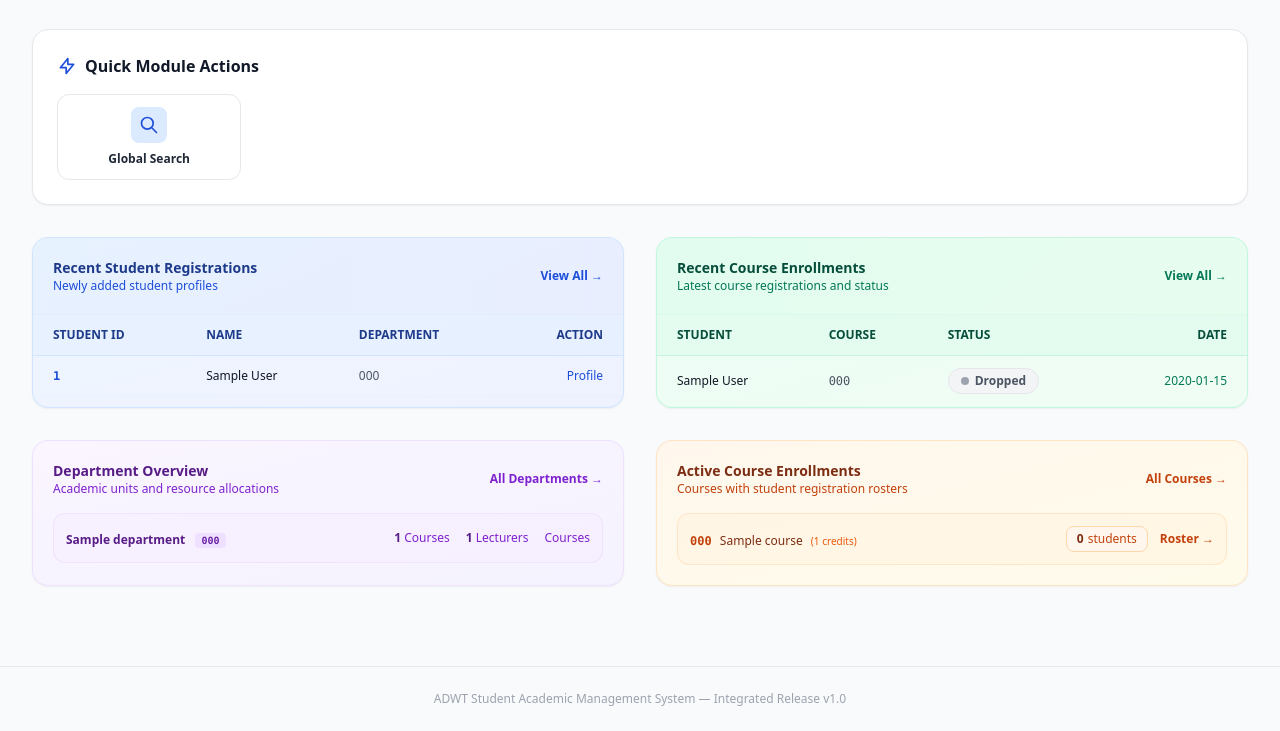
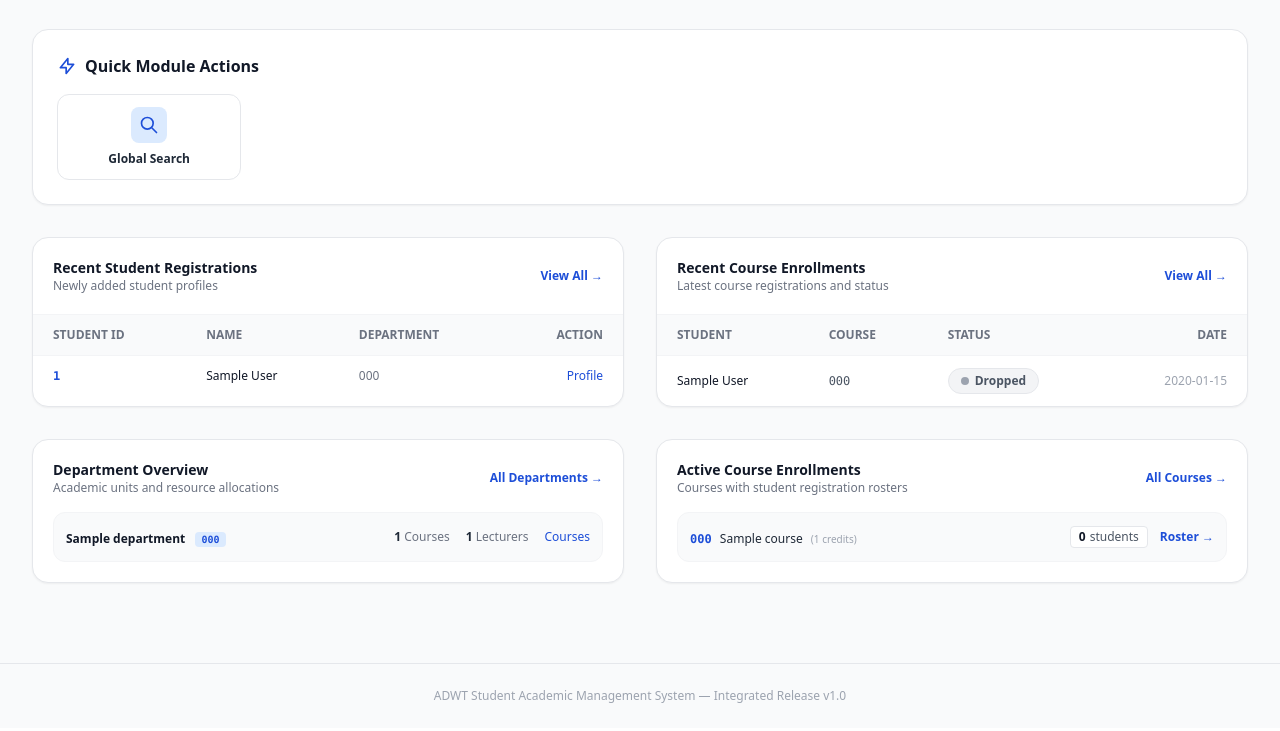
Before and after one commit to fredericIT/ADWT-Student-Academic-Management-System, a PHP site: page / in a window 1280 px wide. Shown: the part 455-1186 px from the top of the page. After the commit the page ends 1158 px from the top, so only its background shows below. Run offline with PHP 8.4, Linux system fonts and the light colour scheme; the visitor is signed in with stand-in values (Sample User, id 1); tables that the repository leaves empty hold one stand-in row (values such as "Sample post"); some libraries are stand-ins or nearby versions.

```diff
--- a/public/index.php
+++ b/public/index.php
@@ -84,6 +84,7 @@ $router->post('/students',                               [StudentController::cla
 $router->get('/students/{id}',                           [StudentController::class, 'show']);
 $router->get('/students/{id}/edit',                      [StudentController::class, 'edit']);
 $router->post('/students/{id}',                          [StudentController::class, 'update']);
+$router->post('/students/{id}/delete',                   [StudentController::class, 'destroy']);
 $router->get('/profile',                                 [StudentController::class, 'profile']);
 $router->post('/profile',                                [StudentController::class, 'profile']);
 
@@ -101,6 +102,7 @@ $router->get('/departments/create',                      [DepartmentController::
 $router->post('/departments',                            [DepartmentController::class, 'store']);
 $router->get('/departments/{id}/edit',                   [DepartmentController::class, 'edit']);
 $router->post('/departments/{id}',                       [DepartmentController::class, 'update']);
+$router->post('/departments/{id}/delete',                [DepartmentController::class, 'destroy']);
 $router->get('/departments/{id}/courses',                [DepartmentController::class, 'courses']);
 $router->get('/departments/{id}/lecturers',              [DepartmentController::class, 'lecturers']);
 
@@ -110,6 +112,7 @@ $router->get('/courses/create',                          [CourseController::clas
 $router->post('/courses',                                [CourseController::class, 'store']);
 $router->get('/courses/{id}/edit',                       [CourseController::class, 'edit']);
 $router->post('/courses/{id}',                           [CourseController::class, 'update']);
+$router->post('/courses/{id}/delete',                    [CourseController::class, 'destroy']);
 $router->post('/courses/{id}/assign-lecturer',           [CourseController::class, 'assignLecturer']);
 $router->post('/courses/{id}/remove-lecturer',           [CourseController::class, 'removeLecturer']);
 
@@ -119,6 +122,7 @@ $router->get('/lecturers/create',                        [LecturerController::cl
 $router->post('/lecturers',                              [LecturerController::class, 'store']);
 $router->get('/lecturers/{id}/edit',                     [LecturerController::class, 'edit']);
 $router->post('/lecturers/{id}',                         [LecturerController::class, 'update']);
+$router->post('/lecturers/{id}/delete',                  [LecturerController::class, 'destroy']);
 $router->get('/lecturers/{id}/courses',                  [LecturerController::class, 'courses']);
 $router->post('/lecturers/{id}/associate-department',    [LecturerController::class, 'associateDepartment']);
 $router->get('/my-assigned-courses',                     [LecturerController::class, 'myCourses']);
@@ -129,6 +133,7 @@ $router->get('/results/record',                          [ResultController::clas
 $router->post('/results/record',                         [ResultController::class, 'store']);
 $router->get('/results/{id}/edit',                       [ResultController::class, 'edit']);
 $router->post('/results/{id}',                           [ResultController::class, 'update']);
+$router->post('/results/{id}/delete',                    [ResultController::class, 'destroy']);
 $router->get('/students/{id}/results',                   [ResultController::class, 'studentResults']);
 $router->get('/courses/{id}/results',                    [ResultController::class, 'courseResults']);
 
--- a/src/Services/AcademicService.php
+++ b/src/Services/AcademicService.php
@@ -213,6 +213,11 @@ class AcademicService
         return Grade::findAll();
     }
 
+    public function deleteGrade(Grade $grade): bool
+    {
+        return $grade->delete();
+    }
+
     /**
      * Compute high-level academic statistics across the system.
      *
--- a/views/dashboard/index.php
+++ b/views/dashboard/index.php
@@ -226,21 +226,21 @@ $role = Auth::getRole();
 <!-- 2-Column Feed: Recent Students & Recent Enrollments -->
 <div class="grid grid-cols-1 lg:grid-cols-2 gap-8 mb-8">
     <!-- Recent Students Table -->
-    <div class="bg-gradient-to-br from-blue-50 to-indigo-50 rounded-2xl border border-blue-200/60 shadow-sm overflow-hidden flex flex-col">
-        <div class="p-5 border-b border-blue-100/50 flex items-center justify-between bg-gradient-to-r from-blue-100/40 to-indigo-100/40">
+    <div class="bg-white rounded-2xl border border-gray-200 shadow-sm overflow-hidden flex flex-col">
+        <div class="p-5 border-b border-gray-100 flex items-center justify-between">
             <div>
-                <h3 class="font-bold text-blue-900 text-sm">Recent Student Registrations</h3>
-                <p class="text-xs text-blue-700">Newly added student profiles</p>
+                <h3 class="font-bold text-gray-900 text-sm">Recent Student Registrations</h3>
+                <p class="text-xs text-gray-500">Newly added student profiles</p>
             </div>
-            <a href="/students" class="text-xs font-semibold text-blue-700 hover:text-blue-900 hover:underline">View All →</a>
+            <a href="/students" class="text-xs font-semibold text-brand hover:underline">View All →</a>
         </div>
 
         <div class="overflow-x-auto flex-1">
             <?php if (empty($recentStudents)): ?>
-                <div class="p-8 text-center text-blue-400 text-xs">No students registered yet.</div>
+                <div class="p-8 text-center text-gray-400 text-xs">No students registered yet.</div>
             <?php else: ?>
                 <table class="w-full text-left text-xs">
-                    <thead class="bg-blue-100/40 border-b border-blue-200/50 text-blue-900 uppercase font-semibold">
+                    <thead class="bg-gray-50 border-b border-gray-100 text-gray-500 uppercase font-semibold">
                         <tr>
                             <th class="px-5 py-3">Student ID</th>
                             <th class="px-5 py-3">Name</th>
@@ -252,18 +252,18 @@ $role = Auth::getRole();
                         <?php foreach ($recentStudents as $st):
                             $dept = $st->getDepartment();
                         ?>
-                            <tr class="hover:bg-blue-100/30 transition-colors border-b border-blue-100/30">
-                                <td class="px-5 py-3 font-mono font-semibold text-blue-700">
+                            <tr class="hover:bg-gray-50/80 transition-colors">
+                                <td class="px-5 py-3 font-mono font-semibold text-brand">
                                     <?= htmlspecialchars($st->studentId) ?>
                                 </td>
                                 <td class="px-5 py-3 font-medium text-gray-900">
                                     <?= htmlspecialchars($st->getFullName()) ?>
                                 </td>
-                                <td class="px-5 py-3 text-gray-600">
+                                <td class="px-5 py-3 text-gray-500">
                                     <?= $dept ? htmlspecialchars($dept->code) : '—' ?>
                                 </td>
                                 <td class="px-5 py-3 text-right">
-                                    <a href="/students/<?= $st->id ?>" class="text-blue-700 hover:text-blue-900 hover:underline font-medium">Profile</a>
+                                    <a href="/students/<?= $st->id ?>" class="text-brand hover:underline font-medium">Profile</a>
                                 </td>
                             </tr>
                         <?php endforeach; ?>
@@ -274,21 +274,21 @@ $role = Auth::getRole();
     </div>
 
     <!-- Recent Enrollments Table -->
-    <div class="bg-gradient-to-br from-emerald-50 to-green-50 rounded-2xl border border-emerald-200/60 shadow-sm overflow-hidden flex flex-col">
-        <div class="p-5 border-b border-emerald-100/50 flex items-center justify-between bg-gradient-to-r from-emerald-100/40 to-green-100/40">
+    <div class="bg-white rounded-2xl border border-gray-200 shadow-sm overflow-hidden flex flex-col">
+        <div class="p-5 border-b border-gray-100 flex items-center justify-between">
             <div>
-                <h3 class="font-bold text-emerald-900 text-sm">Recent Course Enrollments</h3>
-                <p class="text-xs text-emerald-700">Latest course registrations and status</p>
+                <h3 class="font-bold text-gray-900 text-sm">Recent Course Enrollments</h3>
+                <p class="text-xs text-gray-500">Latest course registrations and status</p>
             </div>
-            <a href="/enrollments" class="text-xs font-semibold text-emerald-700 hover:text-emerald-900 hover:underline">View All →</a>
+            <a href="/enrollments" class="text-xs font-semibold text-brand hover:underline">View All →</a>
         </div>
 
         <div class="overflow-x-auto flex-1">
             <?php if (empty($recentEnrollments)): ?>
-                <div class="p-8 text-center text-emerald-400 text-xs">No course enrollments recorded yet.</div>
+                <div class="p-8 text-center text-gray-400 text-xs">No course enrollments recorded yet.</div>
             <?php else: ?>
                 <table class="w-full text-left text-xs">
-                    <thead class="bg-emerald-100/40 border-b border-emerald-200/50 text-emerald-900 uppercase font-semibold">
+                    <thead class="bg-gray-50 border-b border-gray-100 text-gray-500 uppercase font-semibold">
                         <tr>
                             <th class="px-5 py-3">Student</th>
                             <th class="px-5 py-3">Course</th>
@@ -302,17 +302,17 @@ $role = Auth::getRole();
                             $st         = $item['student'];
                             $cr         = $item['course'];
                         ?>
-                            <tr class="hover:bg-emerald-100/30 transition-colors border-b border-emerald-100/30">
+                            <tr class="hover:bg-gray-50/80 transition-colors">
                                 <td class="px-5 py-3 font-medium text-gray-900">
-                                    <?= $st ? htmlspecialchars($st->getFullName()) : '<span class="text-emerald-400">Unknown</span>' ?>
+                                    <?= $st ? htmlspecialchars($st->getFullName()) : '<span class="text-gray-400">Unknown</span>' ?>
                                 </td>
                                 <td class="px-5 py-3 text-gray-600 font-mono">
                                     <?= $cr ? htmlspecialchars($cr->code) : '—' ?>
                                 </td>
                                 <td class="px-5 py-3">
                                     <?php if ($enrollment->isActive()): ?>
-                                        <span class="inline-flex items-center gap-1.5 px-3 py-1 rounded-full text-xs font-semibold bg-emerald-50 text-emerald-800 border border-emerald-300">
-                                            <span class="flex h-2 w-2 rounded-full bg-emerald-500 animate-pulse"></span>
+                                        <span class="inline-flex items-center gap-1.5 px-3 py-1 rounded-full text-xs font-semibold bg-green-50 text-green-800 border border-green-200">
+                                            <span class="flex h-2 w-2 rounded-full bg-green-500 animate-pulse"></span>
                                             <span>Active</span>
                                         </span>
                                     <?php else: ?>
@@ -322,7 +322,7 @@ $role = Auth::getRole();
                                         </span>
                                     <?php endif; ?>
                                 </td>
-                                <td class="px-5 py-3 text-right text-emerald-700 font-medium">
+                                <td class="px-5 py-3 text-right text-gray-400">
                                     <?= substr($enrollment->enrollmentDate ?? '', 0, 10) ?>
                                 </td>
                             </tr>
@@ -337,30 +337,30 @@ $role = Auth::getRole();
 <!-- Department Overview & Course Roster Cards -->
 <div class="grid grid-cols-1 lg:grid-cols-2 gap-8">
     <!-- Departments Breakdown -->
-    <div class="bg-gradient-to-br from-purple-50 to-violet-50 rounded-2xl border border-purple-200/60 shadow-sm p-5">
+    <div class="bg-white rounded-2xl border border-gray-200 shadow-sm p-5">
         <div class="flex items-center justify-between mb-4">
             <div>
-                <h3 class="font-bold text-purple-900 text-sm">Department Overview</h3>
-                <p class="text-xs text-purple-700">Academic units and resource allocations</p>
+                <h3 class="font-bold text-gray-900 text-sm">Department Overview</h3>
+                <p class="text-xs text-gray-500">Academic units and resource allocations</p>
             </div>
-            <a href="/departments" class="text-xs font-semibold text-purple-700 hover:text-purple-900 hover:underline">All Departments →</a>
+            <a href="/departments" class="text-xs font-semibold text-brand hover:underline">All Departments →</a>
         </div>
         <div class="space-y-3">
             <?php if (empty($departmentBreakdown)): ?>
-                <p class="text-purple-400 text-xs py-4 text-center">No departments found.</p>
+                <p class="text-gray-400 text-xs py-4 text-center">No departments found.</p>
             <?php else: ?>
                 <?php foreach ($departmentBreakdown as $dItem):
                     $dept = $dItem['department'];
                 ?>
-                    <div class="flex items-center justify-between p-3 rounded-xl bg-purple-100/30 border border-purple-200/50 hover:bg-purple-100/50 transition-colors">
+                    <div class="flex items-center justify-between p-3 rounded-xl bg-gray-50 border border-gray-100 hover:bg-blue-50/40 transition-colors">
                         <div>
-                            <span class="font-bold text-purple-900 text-xs"><?= htmlspecialchars($dept->name) ?></span>
-                            <span class="ml-1.5 px-1.5 py-0.5 rounded bg-purple-200/60 text-purple-800 font-mono text-[10px] font-bold"><?= htmlspecialchars($dept->code) ?></span>
+                            <span class="font-bold text-gray-900 text-xs"><?= htmlspecialchars($dept->name) ?></span>
+                            <span class="ml-1.5 px-1.5 py-0.5 rounded bg-blue-100 text-brand font-mono text-[10px] font-bold"><?= htmlspecialchars($dept->code) ?></span>
                         </div>
-                        <div class="flex items-center gap-4 text-xs text-purple-700">
-                            <span><strong class="text-purple-900"><?= $dItem['course_count'] ?></strong> Courses</span>
-                            <span><strong class="text-purple-900"><?= $dItem['lecturer_count'] ?></strong> Lecturers</span>
-                            <a href="/departments/<?= $dept->id ?>/courses" class="text-purple-700 hover:text-purple-900 hover:underline text-xs font-medium">Courses</a>
+                        <div class="flex items-center gap-4 text-xs text-gray-500">
+                            <span><strong class="text-gray-800"><?= $dItem['course_count'] ?></strong> Courses</span>
+                            <span><strong class="text-gray-800"><?= $dItem['lecturer_count'] ?></strong> Lecturers</span>
+                            <a href="/departments/<?= $dept->id ?>/courses" class="text-brand hover:underline text-xs font-medium">Courses</a>
                         </div>
                     </div>
                 <?php endforeach; ?>
@@ -369,34 +369,34 @@ $role = Auth::getRole();
     </div>
 
     <!-- Course Enrollment Density -->
-    <div class="bg-gradient-to-br from-orange-50 to-amber-50 rounded-2xl border border-orange-200/60 shadow-sm p-5">
+    <div class="bg-white rounded-2xl border border-gray-200 shadow-sm p-5">
         <div class="flex items-center justify-between mb-4">
             <div>
-                <h3 class="font-bold text-orange-900 text-sm">Active Course Enrollments</h3>
-                <p class="text-xs text-orange-700">Courses with student registration rosters</p>
+                <h3 class="font-bold text-gray-900 text-sm">Active Course Enrollments</h3>
+                <p class="text-xs text-gray-500">Courses with student registration rosters</p>
             </div>
-            <a href="/courses" class="text-xs font-semibold text-orange-700 hover:text-orange-900 hover:underline">All Courses →</a>
+            <a href="/courses" class="text-xs font-semibold text-brand hover:underline">All Courses →</a>
         </div>
         <div class="space-y-3">
             <?php if (empty($courseSummary)): ?>
-                <p class="text-orange-400 text-xs py-4 text-center">No courses found.</p>
+                <p class="text-gray-400 text-xs py-4 text-center">No courses found.</p>
             <?php else: ?>
                 <?php foreach ($courseSummary as $cItem):
                     $course = $cItem['course'];
                     $dept   = $cItem['department'];
                 ?>
-                    <div class="flex items-center justify-between p-3 rounded-xl bg-orange-100/30 border border-orange-200/50 hover:bg-orange-100/50 transition-colors">
+                    <div class="flex items-center justify-between p-3 rounded-xl bg-gray-50 border border-gray-100 hover:bg-emerald-50/30 transition-colors">
                         <div>
-                            <span class="font-mono font-bold text-orange-700 text-xs"><?= htmlspecialchars($course->code) ?></span>
-                            <span class="ml-1 text-orange-900 text-xs font-medium"><?= htmlspecialchars($course->name) ?></span>
-                            <span class="text-orange-600 text-[10px] ml-1">(<?= $course->credits ?> credits)</span>
+                            <span class="font-mono font-bold text-brand text-xs"><?= htmlspecialchars($course->code) ?></span>
+                            <span class="ml-1 text-gray-800 text-xs font-medium"><?= htmlspecialchars($course->name) ?></span>
+                            <span class="text-gray-400 text-[10px] ml-1">(<?= $course->credits ?> credits)</span>
                         </div>
                         <div class="flex items-center gap-3 text-xs">
-                            <span class="inline-flex items-center gap-1 text-orange-700 bg-orange-50 px-2.5 py-1 rounded-lg border border-orange-200 font-medium">
-                                <strong class="text-orange-900"><?= $cItem['enrolled_count'] ?></strong> students
+                            <span class="inline-flex items-center gap-1 text-gray-600 bg-white px-2 py-0.5 rounded border border-gray-200">
+                                <strong class="text-gray-900"><?= $cItem['enrolled_count'] ?></strong> students
                             </span>
                             <a href="/courses/<?= $course->id ?>/students"
-                               class="text-orange-700 hover:text-orange-900 hover:underline font-semibold text-xs">
+                               class="text-brand hover:underline font-semibold text-xs">
                                 Roster →
                             </a>
                         </div>
--- a/views/layout/header.php
+++ b/views/layout/header.php
@@ -179,6 +179,7 @@ $successMessages = [
     'grade_recorded' => 'Academic mark recorded successfully.',
     'grade_updated'  => 'Academic mark updated successfully.',
     'login'          => 'Welcome back! You have signed in successfully.',
+    'deleted'        => 'Record deleted successfully.',
 ];
 $successKey = $_GET['success'] ?? '';
 if (isset($successMessages[$successKey])): ?>
```
Also changed, not shown: src/Controllers/CourseController.php (+17 -0 lines), src/Controllers/DepartmentController.php (+17 -0 lines), src/Controllers/LecturerController.php (+17 -0 lines), src/Controllers/ResultController.php (+17 -0 lines), src/Controllers/StudentController.php (+17 -0 lines), src/Services/CourseService.php (+7 -0 lines), src/Services/DepartmentService.php (+7 -0 lines), src/Services/LecturerService.php (+7 -0 lines), src/Services/StudentService.php (+7 -0 lines), views/courses/index.php (+10 -0 lines), views/departments/index.php (+6 -1 lines), views/lecturers/index.php (+6 -1 lines), views/results/index.php (+21 -7 lines), views/students/index.php (+7 -0 lines).
